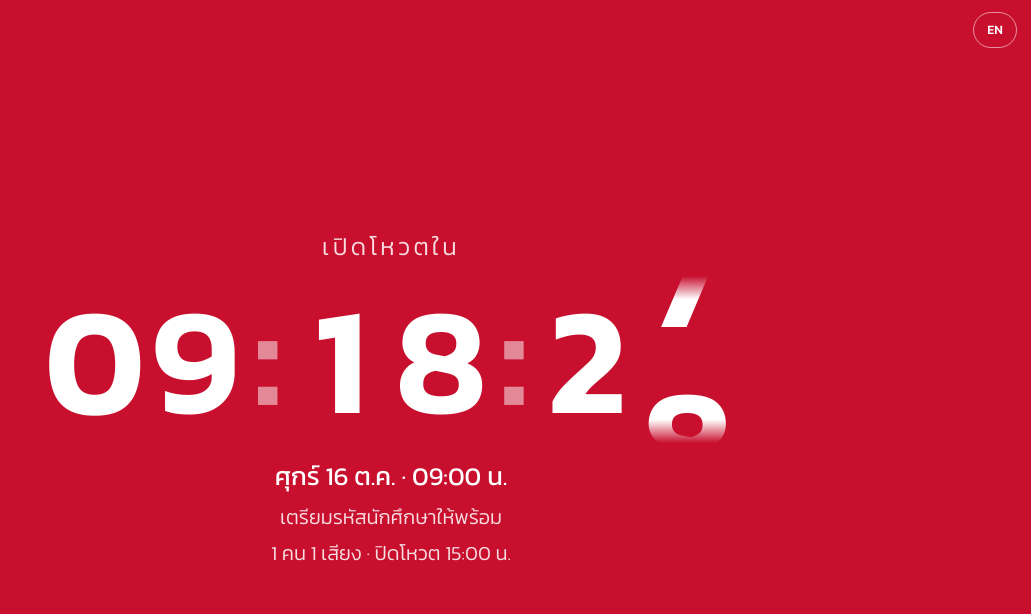
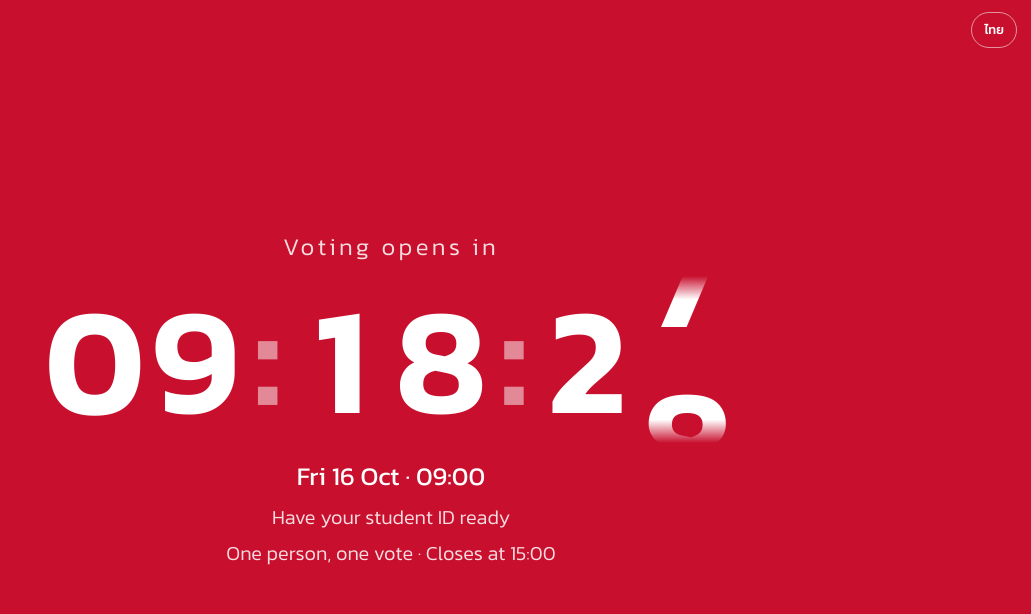
Before and after one commit to magg1e-mo/c6802-vote, a plain HTML site: page index.html in a window 1280 px wide. Shown: the whole page, without its empty margins (249-1280 px from the left). Drawn offline with Linux system fonts and the light colour scheme.

Commit message:
Add files via upload

```diff
--- a/index.html
+++ b/index.html
@@ -357,7 +357,7 @@ var ROSTER=[
 ].map(function(r){return {seat:r[0],id:"6840102"+r[1],first:r[2],last:r[3],served:!!r[4]};});
 var BY={};ROSTER.forEach(function(p){BY[p.id]=p;});
 var CANDS=ROSTER.filter(function(p){return !p.served;});
-var LANG="th";try{var sl=localStorage.getItem("c6802-lang");if(sl==="en"||sl==="th")LANG=sl;}catch(e){}
+var LANG="en";try{var sl=localStorage.getItem("c6802-lang");if(sl==="en"||sl==="th")LANG=sl;}catch(e){}
 function tr(a,b){return LANG==="en"?b:a;}
 var ROLES=[];function setRoles(){ROLES[0]=tr("หัวหน้าห้อง","Class head");ROLES[1]=tr("รองหัวหน้า","Deputy");ROLES[2]=tr("เลขา","Secretary");}setRoles();
 var EN={brand:"Class Head Election · 6802",term:"Year 2 · Semester 2",demo:"Preview page. Scores are sample data and not connected to the real database.",netwarn:"Can't reach the network. Scores may be out of date. Retrying…",prek:"Voting opens in",predate:"Fri 16 Oct · 09:00",prehint1:"Have your student ID ready",prehint2:"One person, one vote · Closes at 15:00",sidlabel:"Your student ID",sidhint:"Just the last 3 digits is fine",signinbtn:"Go to ballot",served:"Why are some names missing?",bout:"Not me? Change ID",bout2:"Sign out",allscores:"All scores",seatsh:"Voted",seatssub:"By seat number. This page doesn't show who voted for whom.",foot0:"Class 6802 · Results update live",pickbtn:"Pick this person",search:"Search name or number",gridaria:"Eligible candidates",sidearia:"Live results",finalaria:"Election results",preclock:"Time left until voting opens"};
```
